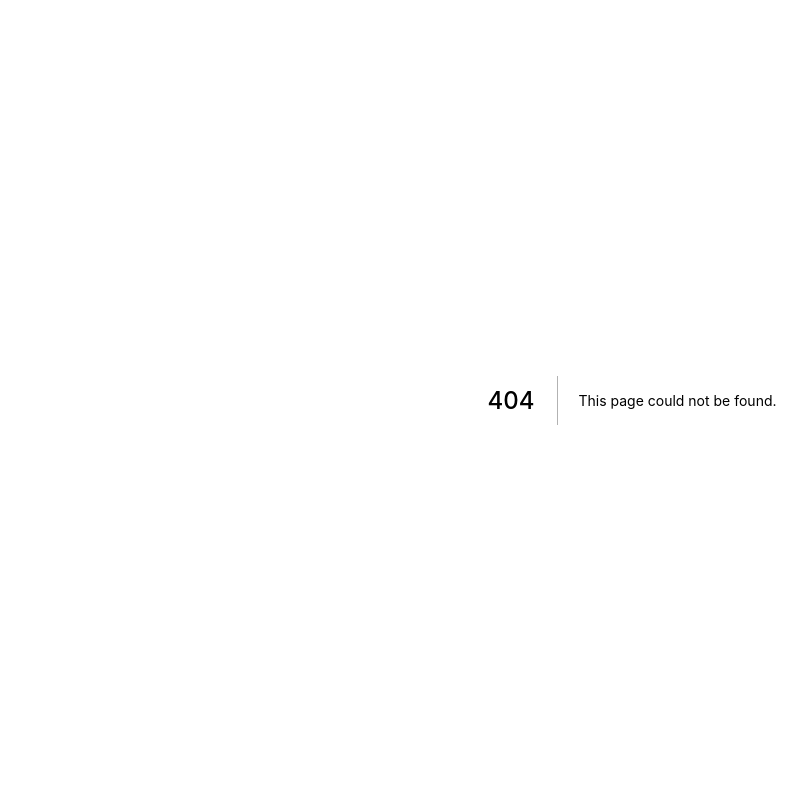
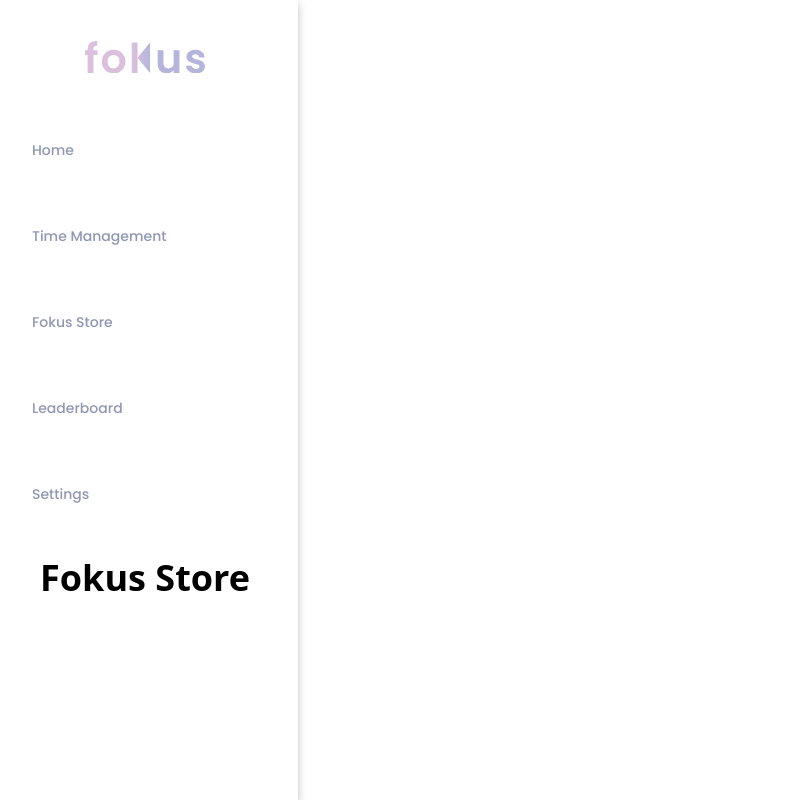
Before and after one commit to meenimise/Fokus, a Next.js app: page /Store in a window 1280 px wide. Before the commit this address had no page. Shown: the whole page, without its empty margins (8-815 px from the left). Built offline with nearby package versions, Linux system fonts and the light colour scheme.

Commit message:
Fix the sidebar.
No icons and texts still can't change to white properly on click.

```diff
--- /dev/null
+++ b/components/Sidebar.js
@@ -0,0 +1,79 @@
+import React from 'react'
+import Logo from '../assets/svgs/fokus_logo.svg'
+import Link from 'next/link';
+import {useRouter} from 'next/router';
+
+function Sidebar({children}) {
+  const router = useRouter();
+
+  const sidebarItems = [
+    {
+      href: '/',
+      destination: '/',
+      title: 'Home',
+    },
+    {
+      href: '/TimeManagement',
+      destination: '/time',
+      title: 'Time Management',
+    },
+    {
+      href: '/Store',
+      destination: '/store',
+      title: 'Fokus Store',
+    },
+    {
+      href: '/Leaderboard',
+      destination: '/leaderboard',
+      title: 'Leaderboard',
+    },
+    {
+      href: '/Settings',
+      destination: '/settings',
+      title: 'Settings',
+    },
+  ];
+
+  return (
+    <div className='w-[306px] fixed h-screen bg-white drop-shadow-[0_4px_4px_rgba(0,0,0,0.25)]'>
+
+      <div className="box-content pt-[41px]">
+      </div>
+
+      <div className="container mx-auto w-[120px] h-[32.5px]">
+        <Logo></Logo>
+      </div>
+
+      <div className="box-content pt-[54.5px]">
+      </div>
+
+      <div className="flex flex-col">
+        <aside>
+          <nav>
+            <ul>
+              {sidebarItems.map(({href, destination, title}) => (
+                <li className='ml-[28px] mr-[28px] mb-[40px]' key={title}>
+                  <Link href={href} as={destination}>
+                    <a
+                      className={`flex w-[250px] h-[46px] p-[12px] bg-white rounded-[8px] font-poppins font-medium text-[14px] focus:text-white text-purple_grey  hover:bg-purple_light focus:bg-purple delay-80  cursor-pointer ${
+                        router.asPath === destination && 'bg-purple text-white'
+                      }`}
+                    >
+                      {title}
+                    </a>
+                  </Link>
+                </li>
+              ))}
+            </ul>
+          </nav>
+        </aside>
+        <main className="flex-1">{children}
+        </main>
+      </div>
+
+    </div>
+
+  )
+}
+
+export default Sidebar
--- a/next.config.js
+++ b/next.config.js
@@ -4,3 +4,15 @@ const nextConfig = {
 }
 
 module.exports = nextConfig
+
+module.exports = {
+  webpack(config) {
+    config.module.rules.push({
+      test: /\.svg$/i,
+      issuer: /\.[jt]sx?$/,
+      use: ['@svgr/webpack'],
+    })
+
+    return config
+  },
+}
--- a/package.json
+++ b/package.json
@@ -9,11 +9,13 @@
     "lint": "next lint"
   },
   "dependencies": {
+    "@scarlab/icons": "^1.0.6",
     "next": "12.1.0",
     "react": "17.0.2",
     "react-dom": "17.0.2"
   },
   "devDependencies": {
+    "@svgr/webpack": "^6.2.1",
     "autoprefixer": "^10.4.4",
     "eslint": "8.11.0",
     "eslint-config-next": "12.1.0",
--- /dev/null
+++ b/pages/Leaderboard.js
@@ -0,0 +1,11 @@
+import React from 'react'
+
+function Leaderboard() {
+  return (
+    <div className="flex h-full flex-col justify-center items-center">
+      <h1 className="text-4xl mb-5 font-bold">Leaderboard</h1>
+    </div>
+  )
+}
+
+export default Leaderboard
--- /dev/null
+++ b/pages/Settings.js
@@ -0,0 +1,11 @@
+import React from 'react'
+
+function Settings() {
+  return (
+    <div className="flex h-full flex-col justify-center items-center">
+      <h1 className="text-4xl mb-5 font-bold">Settings</h1>
+    </div>
+  )
+}
+
+export default Settings
--- /dev/null
+++ b/pages/Store.js
@@ -0,0 +1,11 @@
+import React from 'react'
+
+function Store() {
+  return (
+    <div className="flex h-full flex-col justify-center items-center">
+      <h1 className="text-4xl mb-5 font-bold">Fokus Store</h1>
+    </div>
+  )
+}
+
+export default Store
--- /dev/null
+++ b/pages/TimeManagement.js
@@ -0,0 +1,11 @@
+import React from 'react'
+
+function TimeManagement() {
+  return (
+    <div className="flex h-full flex-col justify-center items-center">
+      <h1 className="text-4xl mb-5 font-bold">Time Management</h1>
+    </div>
+  )
+}
+
+export default TimeManagement
--- a/pages/_app.js
+++ b/pages/_app.js
@@ -1,7 +1,12 @@
 import '../styles/globals.css'
+import Sidebar from '../components/Sidebar'
 
-function MyApp({ Component, pageProps }) {
-  return <Component {...pageProps} />
+function MyApp({Component, pageProps}) {
+  return (
+    <Sidebar>
+      <Component {...pageProps} />
+    </Sidebar>
+  )
 }
 
 export default MyApp
--- a/pages/index.js
+++ b/pages/index.js
@@ -1,12 +1,11 @@
-import Head from 'next/head'
+import React from 'react'
 
-export default function Home() {
+function Home() {
   return (
-    <div>
-      <Head>
-        <title>Fokus</title>
-      </Head>
-      <h1>This is the main page of Fokus.</h1>
+    <div className="flex flex-col justify-center items-center">
+      <h1 className="text-4xl mb-5 font-bold">Home</h1>
     </div>
   )
 }
+
+export default Home
--- a/styles/globals.css
+++ b/styles/globals.css
@@ -1,3 +1,5 @@
+@import url('https://fonts.googleapis.com/css2?family=Poppins:wght@400;500;600;700&display=swap');
+
 @tailwind base;
 @tailwind components;
 @tailwind utilities;
--- a/tailwind.config.js
+++ b/tailwind.config.js
@@ -5,7 +5,19 @@ module.exports = {
     "./components/**/*.{js,ts,jsx,tsx}",
   ],
   theme: {
-    extend: {},
+    extend: {
+      colors: {
+        'purple': '#8E8EC8',
+        'purple_grey': '#9197B3',
+        'purple_light':'#E3E3FF',
+        'pink': '#DBC0DD',
+        'grey': '#ACACAC'
+      },
+      fontFamily:
+      {
+        'poppins': ['Poppins'],
+      }
+    },
   },
   plugins: [],
 }
```
Also changed, not shown: assets/svgs/fokus_logo.svg (added), 1 other file (tests, documents, lock files or other folders).
